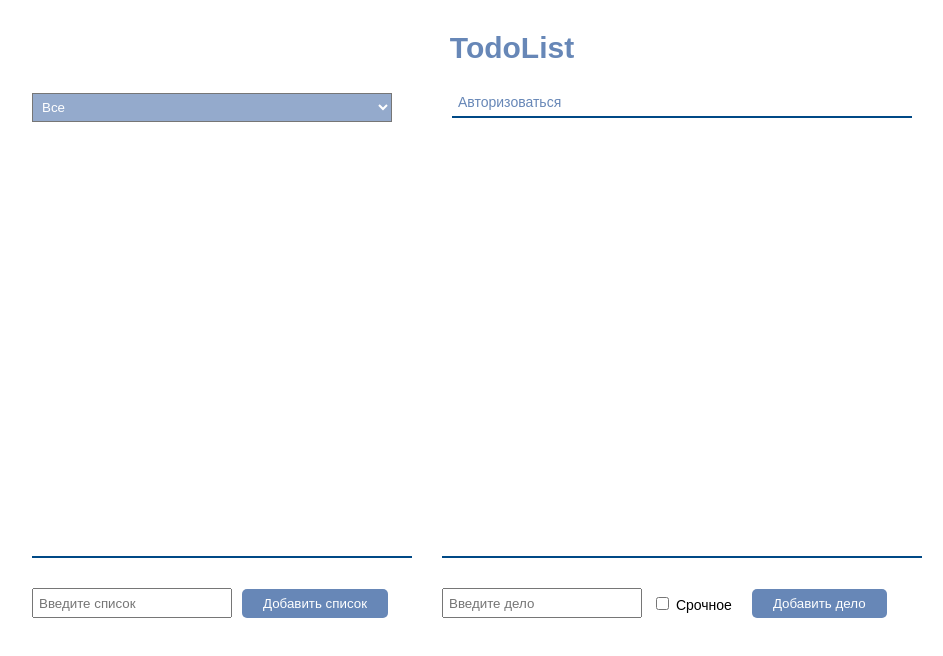
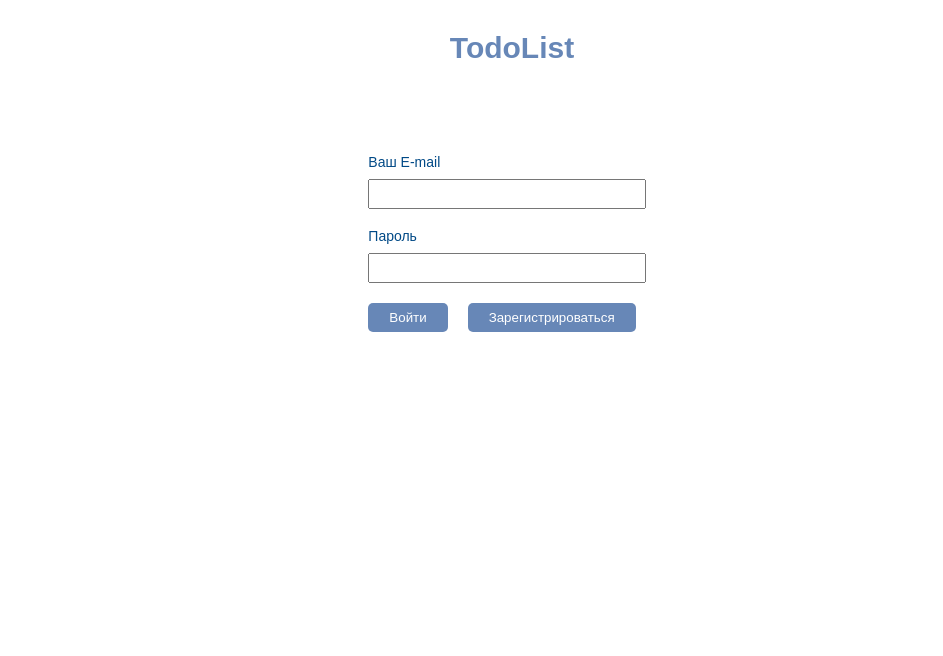
Before and after one commit to Pegasa-WQ/TodoList, a Vue app: page / in a window 1280 px wide. Shown: the top 656 px of the page, without its empty margins (128-1071 px from the left). Built offline with nearby package versions, Linux system fonts and the light colour scheme.

Commit message:
add rout

```diff
--- a/package.json
+++ b/package.json
@@ -8,6 +8,7 @@
     "lint": "vue-cli-service lint"
   },
   "dependencies": {
+    "axios": "^0.21.1",
     "core-js": "^3.6.5",
     "register-service-worker": "^1.7.1",
     "vue": "^2.6.11",
--- /dev/null
+++ b/src/api/auth.js
@@ -0,0 +1,10 @@
+export default function (instance) {
+  return {
+    signIn (payload) {
+      return instance.post('user/login', payload)
+    },
+    signUp (payload) {
+      return instance.post('user/register', payload)
+    }
+  }
+}
--- /dev/null
+++ b/src/api/index.js
@@ -0,0 +1,7 @@
+import instance from './instance'
+
+import About from './auth'
+
+export default {
+  auth: About(instance)
+}
--- /dev/null
+++ b/src/api/instance.js
@@ -0,0 +1,11 @@
+import axios from 'axios'
+
+const instance = axios.create({
+  baseURL: 'https://academy2.smw.tom.ru/kerov-evgeny/api2',
+  withCredentials: true,
+  headers: {
+    accept: 'application/json'
+  }
+})
+
+export default instance
--- a/src/components/TodoList.vue
+++ b/src/components/TodoList.vue
@@ -2,7 +2,6 @@
 <div class="todos">
 <addTodoModal v-if="PopupVisibleAdd" v-on:closePopupAdd="closePopupAdd" v-bind:titleTodo="newTodo" v-bind:title="title"/>
 <div class="todos_container">
-<login />
 <h2 class="title-list"> {{ title }} </h2>
 <div v-for="(todo, index) in todos" :key="todo.id">
     <deleteTodoModal v-if="PopupVisible" v-on:closePopup="closePopup" v-on:deleteTodo="removeTodo(index)" v-bind:todo="todo"/>
@@ -23,14 +22,12 @@
 import TodoItem from './TodoItem.vue'
 import deleteTodoModal from './deleteTodoModal.vue'
 import addTodoModal from './addTodoModal.vue'
-import login from './login.vue'
 export default {
   name: 'Todolist',
   components: {
     TodoItem,
     deleteTodoModal,
-    addTodoModal,
-    login
+    addTodoModal
   },
   props: ['todos', 'title'],
   data () {
--- a/src/components/login.vue
+++ /dev/null
@@ -1,110 +0,0 @@
-<template>
-<div>
-<button v-if="visibleLogin" class="v-text cursor" @click="getVisible">Авторизоваться</button>
-<div v-else-if="visible === 1" class="login">
-<form class="form">
-<div class="closeLogin">
-<span class="v-popup__delete cross" @click="closeLogin">x</span>
-</div>
-<div class="form-group">
-<label class="label" for="name">Ваше имя</label>
-<input class="todo-input" type="text" id="name">
-</div>
-<div class="form-group">
-<label class="label" for="password">Пароль</label>
-<input class="todo-input" type="password" id="password">
-</div>
-<div>
-<button class="button-todo">Войти</button>
-<button class="button-register button-todo" @click="visiblReregister">Зарегистрироваться</button>
-</div>
-</form>
-</div>
-<div v-else-if="visible === 2" class="register">
-<form>
-<div class="closeLogin">
-<span class="v-popup__delete cross" @click="closeLogin">x</span>
-</div>
-<div class="form-group">
-<label class="label" for="name">Ваше имя</label>
-<input class="todo-input" type="text" id="name">
-</div>
-<div class="form-group">
-<label class="label" for="email">Ваш E-mail</label>
-<input class="todo-input" type="text" id="email">
-</div>
-<div class="form-group">
-<label class="label" for="password">Пароль</label>
-<input class="todo-input" type="password" id="password">
-</div>
-<button class="button-todo">Зарегистрироваться</button>
-<button class="button-todo" @click="openLogin">Войти</button>
-</form></div>
-</div>
-</template>
-<script>
-export default {
-  name: 'login',
-  props: [],
-  data () {
-    return {
-      visibleLogin: true,
-      visible: 0
-    }
-  },
-  methods: {
-    getVisible () {
-      this.visibleLogin = false
-      this.visible++
-    },
-    visiblReregister () {
-      this.visible++
-    },
-    closeLogin () {
-      this.visibleLogin = true
-      this.visible = 0
-    },
-    openLogin () {
-      this.visible--
-    }
-  }
-}
-</script>
-<style>
-.cursor {
-  cursor: pointer;
-  border: none;
-  background-color: transparent;
-  transition: all 0.3s ease 0s;
-}
-.cursor:hover {
-  color: rgba(0, 73, 134);
-}
-.cursor:focus-visible {
-  color: rgba(0, 73, 134);
-}
-.cursor:active {
-  color: rgba(0, 73, 134);
-}
-.form-group {
-  display: flex;
-  flex-direction: column;
-  margin-bottom: 20px;
-}
-.label {
-  margin-bottom: 10px;
-  font-size: 14px;
-  font-weight: 400;
-  color: rgba(0, 73, 134);
-}
-.button-todo {
-  margin-right: 20px;
-}
-.closeLogin {
-display: flex;
-justify-content: flex-end;
-}
-.cross {
-font-size: 20px;
-}
-</style>
--- a/src/main.js
+++ b/src/main.js
@@ -3,6 +3,10 @@ import App from './App.vue'
 import './registerServiceWorker'
 import router from './router'
 import store from './store'
+
+import ApiPlugin from './plugins/api'
+
+Vue.use(ApiPlugin)
 
 Vue.config.productionTip = false
 
--- /dev/null
+++ b/src/plugins/api.js
@@ -0,0 +1,7 @@
+import api from '../api/index'
+
+export default {
+  install (Vue) {
+    Vue.prototype.$api = api
+  }
+}
--- a/src/router/index.js
+++ b/src/router/index.js
@@ -1,22 +1,27 @@
 import Vue from 'vue'
 import VueRouter from 'vue-router'
+import About from '../views/About.vue'
 import Home from '../views/Home.vue'
 
 Vue.use(VueRouter)
-
 const routes = [
   {
     path: '/',
-    name: 'Home',
-    component: Home
+    name: 'About',
+    component: About
   },
   {
-    path: '/about',
-    name: 'About',
-    // route level code-splitting
-    // this generates a separate chunk (about.[hash].js) for this route
-    // which is lazy-loaded when the route is visited.
-    component: () => import(/* webpackChunkName: "about" */ '../views/About.vue')
+    path: '/home',
+    name: 'Home',
+    component: Home,
+    beforeEnter: (to, from, next) => {
+      const tr = true
+      if (tr) {
+        next()
+      } else {
+        next({ name: 'About' })
+      }
+    }
   }
 ]
 
--- a/src/views/About.vue
+++ b/src/views/About.vue
@@ -1,5 +1,125 @@
 <template>
-  <div class="about">
-    <h1>This is an about page</h1>
-  </div>
+<div class="container__login">
+<div v-if="visible === 1" class="login">
+<form @submit.prevent="signIn" class="form">
+<div class="form-group">
+<label class="label" for="email">Ваш E-mail</label>
+<input class="input" type="text" id="email" v-model="email">
+</div>
+<div class="form-group">
+<label class="label" for="password">Пароль</label>
+<input class="input" type="password" id="password" v-model="password">
+</div>
+<div>
+<button class="button-todo">Войти</button>
+<button class="button-register button-todo" @click="visiblReregister">Зарегистрироваться</button>
+</div>
+</form>
+</div>
+<div v-else-if="visible === 2" class="register">
+<form>
+<div class="form-group">
+<label class="label" for="name">Ваше имя</label>
+<input class="input" type="text" id="name">
+</div>
+<div class="form-group">
+<label class="label" for="email">Ваш E-mail</label>
+<input class="input" type="text" id="email">
+</div>
+<div class="form-group">
+<label class="label" for="password">Пароль</label>
+<input class="input" type="password" id="password">
+</div>
+<button class="button-todo" @click="signUp">Зарегистрироваться</button>
+<button class="button-todo" @click="openLogin">Войти</button>
+</form></div>
+</div>
 </template>
+<script>
+export default {
+  name: 'login',
+  props: [],
+  data () {
+    return {
+      mode: 'signIn',
+      visibleLogin: true,
+      visible: 1,
+      email: '',
+      password: '',
+      errors: []
+    }
+  },
+  methods: {
+    getVisible () {
+      this.visibleLogin = false
+      this.visible++
+    },
+    visiblReregister () {
+      this.visible++
+    },
+    openLogin () {
+      this.visible--
+    },
+    async signIn () {
+      console.log(await this.$api.auth.signIn({
+        email: this.email,
+        password: this.password
+      }))
+    },
+    signUp () {
+      console.log('авторизация')
+    }
+  }
+}
+</script>
+<style>
+.input {
+  margin-right: 10px;
+  padding-left: 5px;
+  padding-right: 5px;
+  height: 30px;
+  transition: all 0.3s ease 0s;
+}
+.container__login {
+  display: flex;
+  align-items: center;
+  justify-content: center;
+  height: 300px;
+}
+.cursor {
+  cursor: pointer;
+  border: none;
+  background-color: transparent;
+  transition: all 0.3s ease 0s;
+}
+.cursor:hover {
+  color: rgba(0, 73, 134);
+}
+.cursor:focus-visible {
+  color: rgba(0, 73, 134);
+}
+.cursor:active {
+  color: rgba(0, 73, 134);
+}
+.form-group {
+  display: flex;
+  flex-direction: column;
+  margin-bottom: 20px;
+}
+.label {
+  margin-bottom: 10px;
+  font-size: 14px;
+  font-weight: 400;
+  color: rgba(0, 73, 134);
+}
+.button-todo {
+  margin-right: 20px;
+}
+.closeLogin {
+display: flex;
+justify-content: flex-end;
+}
+.cross {
+font-size: 20px;
+}
+</style>
```
Also changed, not shown: 1 other file (tests, documents, lock files or other folders).
